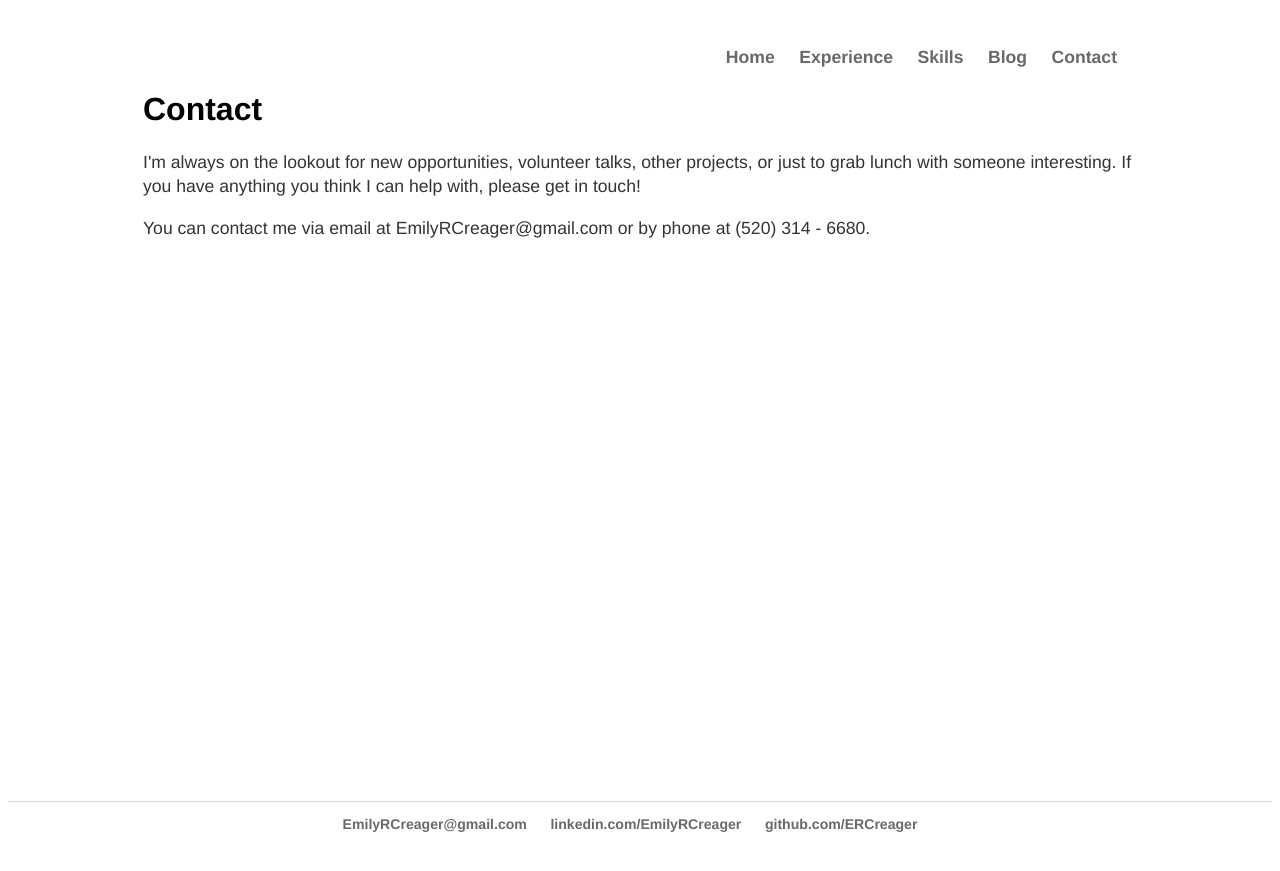
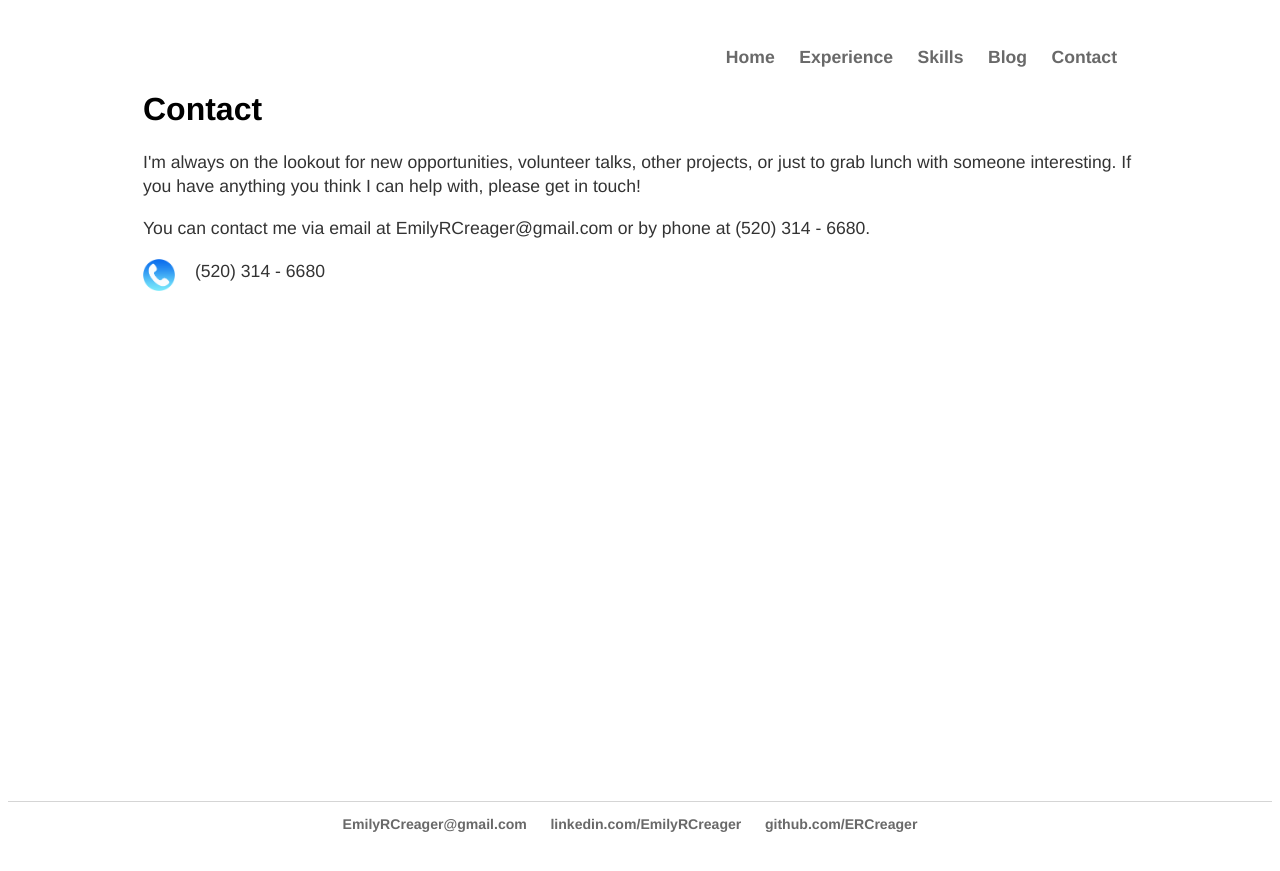
Before and after one commit to ercreager/ercreager.github.io, a Jekyll site: the page built from contact/index.html, in a window 1280 px wide. Shown: the top 871 px of the page. Built offline with Jekyll 4.4.1, drawn with Linux system fonts in a browser that asks for light colours.

Commit message:
Tested social media button add with phone number

```diff
--- a/contact/index.html
+++ b/contact/index.html
@@ -6,4 +6,7 @@ title: Contact
 	<h1>Contact</h1>
 	<p>I'm always on the lookout for new opportunities, volunteer talks, other projects, or just to grab lunch with someone interesting. If you have anything you think I can help with, please get in touch!</p>
 	<p>You can contact me via email at EmilyRCreager@gmail.com or by phone at (520) 314 - 6680.</p>
+
+        <img src="\assets\phone-logo.png" alt="Phone-icon" width="32px" class="social-media-icon">
+	<p>(520) 314 - 6680</p>
 </div>
--- a/css/main.css
+++ b/css/main.css
@@ -53,3 +53,7 @@ ul.posts {
     padding: 2%;
     float: left;
 }
+.social-media-icon {
+    float: left;
+    padding-right: 2%;
+}
```
Also changed, not shown: assets/phone-logo.png (added).
